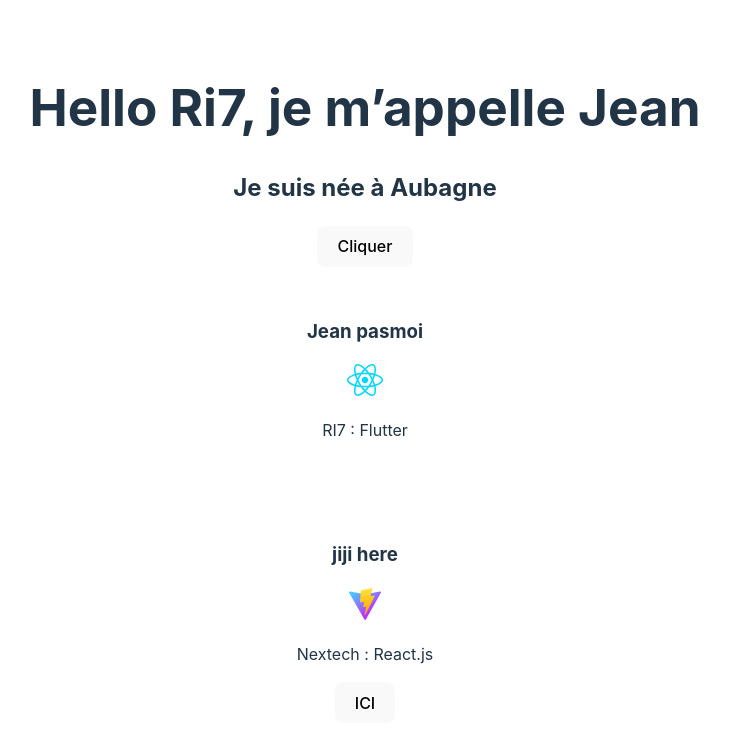
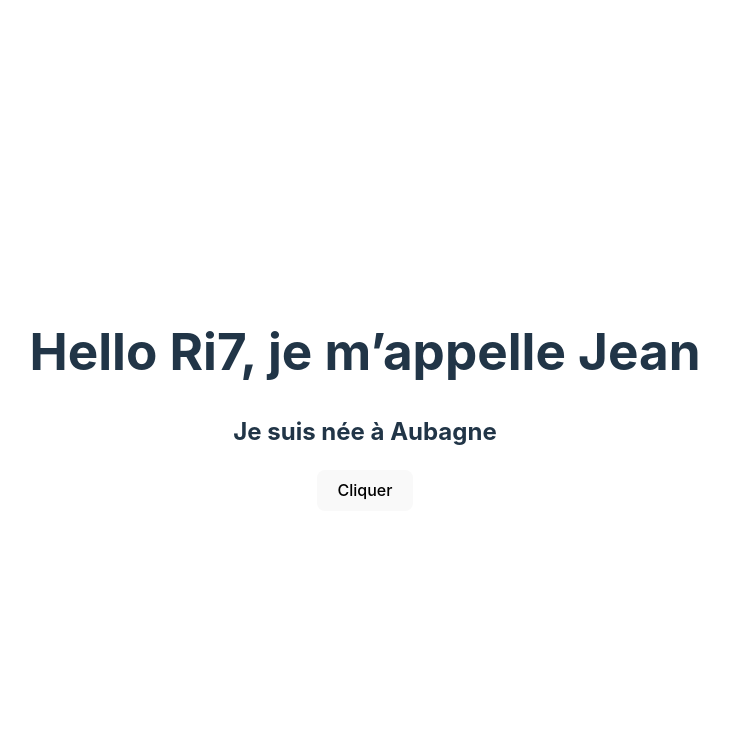
Before and after one commit to ThomasMoulins/app-cours, a React (Vite) app: page / in a window 1280 px wide. Shown: the top 748 px of the page, without its empty margins (275-1004 px from the left). Built offline with nearby package versions, Linux system fonts and the light colour scheme.

Commit message:
Create branch

```diff
--- a/src/App.jsx
+++ b/src/App.jsx
@@ -1,9 +1,6 @@
 import './App.css'
 import Ville from './components/Ville';
 import ClickButton from './components/ClickButton';
-import Student from './components/Student';
-import Logo from './assets/react.svg'
-import Avatar from '../public/vite.svg'
 
 function App() {
   let name = 'Jean';
@@ -16,8 +13,6 @@ function App() {
       <div>
         <Ville />
         <ClickButton />
-        <Student name='Jean' lastName='pasmoi' avatar={ Logo } campus='RI7' devLanguage='Flutter'/>
-        <Student name='jiji' lastName='here' avatar={ Avatar } campus='Nextech' devLanguage='React.js' isFromRi7/>
       </div>
     </>
   )
--- a/src/components/Student.jsx
+++ /dev/null
@@ -1,12 +0,0 @@
-function Student(props) {
-  return (
-    <div className="card">
-        <h3>{props.name} {props.lastName}</h3>
-        <img src={props.avatar}/>
-        <p>{props.campus} : {props.devLanguage}</p>
-        {props.isFromRi7 ? <button onClick={() => alert('Bonjour je m\'appelle')}>ICI</button> : null}
-    </div>
-  )
-}
-
-export default Student
```
